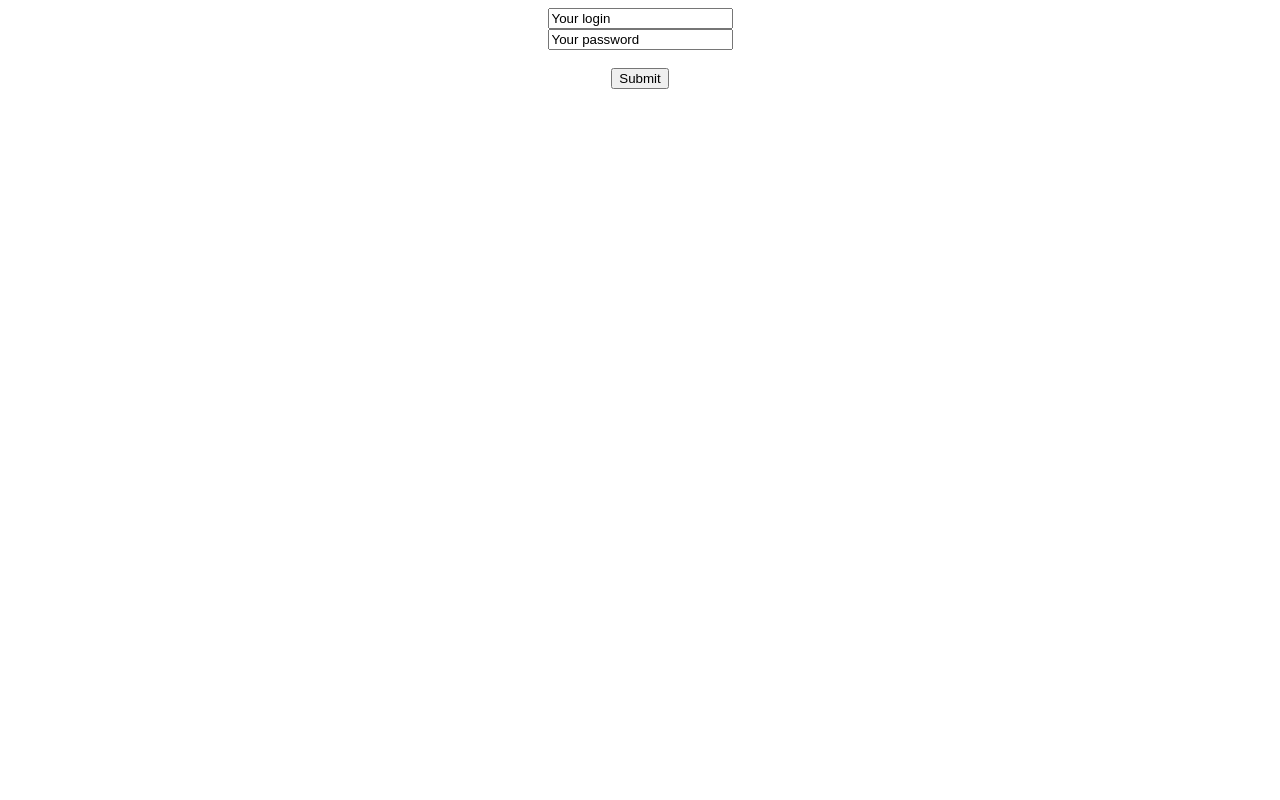
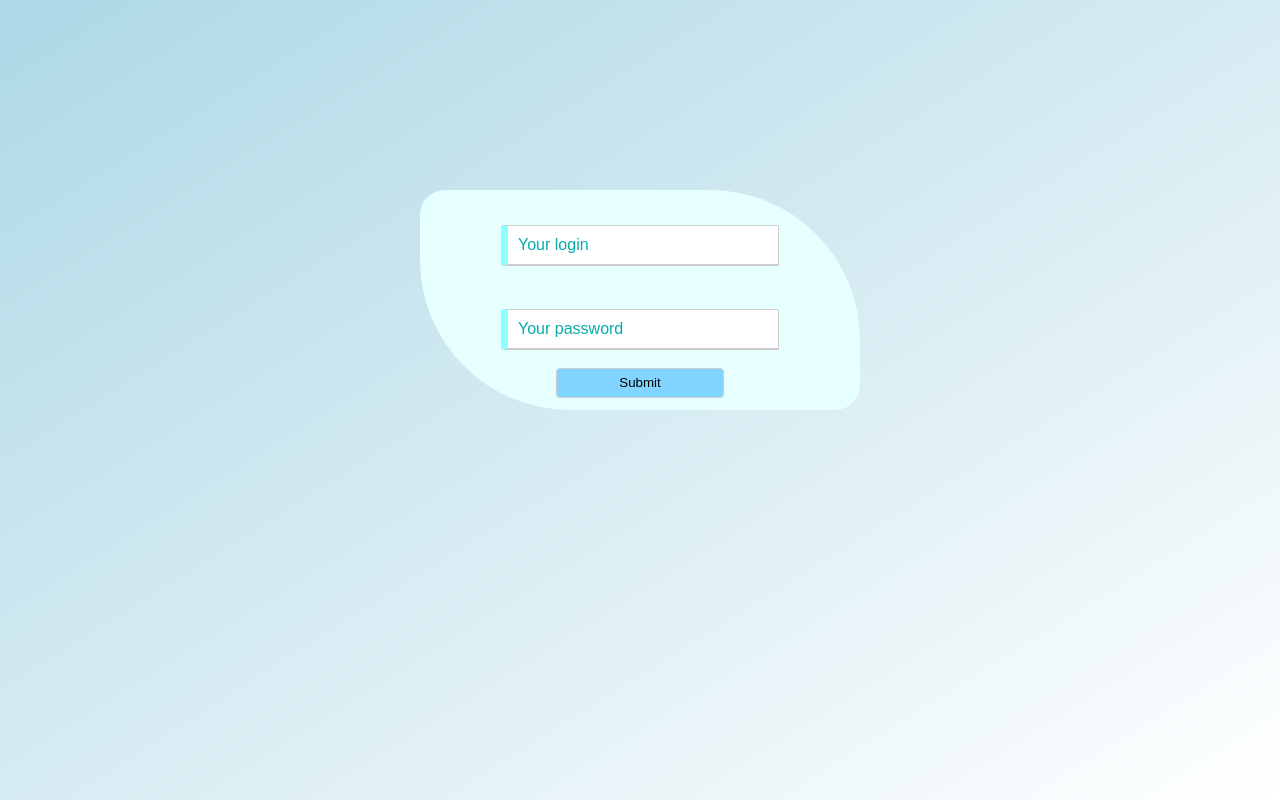
Before and after one commit to LinarKhIl/readMo, a website: page views/login_screen/index.html in a window 1280 px wide. Drawn offline with Linux system fonts and the light colour scheme.

Commit message:
Login screen design updated

```diff
--- a/views/login_screen/index.html
+++ b/views/login_screen/index.html
@@ -3,16 +3,17 @@
 
 <head>
     <title>readMo</title>
+    <link rel="stylesheet" href="style.css">
 </head>
 
 <body>
     <center>
+	<div id="box">
         <form action="/login">
-            <input type="text" name="login" value="Your login">
-            <br> <input type="text" name="password" value="Your password">
+            <input id="login" type="text" name="login" value="Your login">
+            <br> <input id="login" type="text" name="password" value="Your password">
             <br>
-            <br>
-            <input type="submit" value="Submit">
+            <input id="button" type="submit" value="Submit">
         </form>
     </center>
 </body>
--- a/views/login_screen/style.css
+++ b/views/login_screen/style.css
@@ -0,0 +1,41 @@
+#box
+{
+    width: 420px;
+    height: 200px;
+    background-color: #e6ffff;
+    padding: 10px;
+    border-radius: 25px 150px;
+    border: 0px solid #578484;
+    margin: 15%;
+}
+#login
+{
+	display: block;
+	border: #ccc 1px solid;
+	border-left: #8cffff 7px solid;
+	border-bottom: #ccc 2px solid;
+	padding: 10px;
+	width:250px;
+	color:#0AAAAA;
+	margin-top:25px;
+  	font-size:1em;
+	font-color: black;
+  	border-radius:2px;
+
+}
+#button
+{
+	height: 30px;
+	width: 40%;
+	background-color: #80d4ff;
+	font-color: black;
+	border-radius: 4px;
+	border: #ccc 1px solid;
+}
+body{
+    height: 100%;
+    background: linear-gradient(to bottom right, lightblue, white);
+    background-center: cover;
+    background-repeat: no-repeat;
+    background-attachment: fixed;
+}
```
